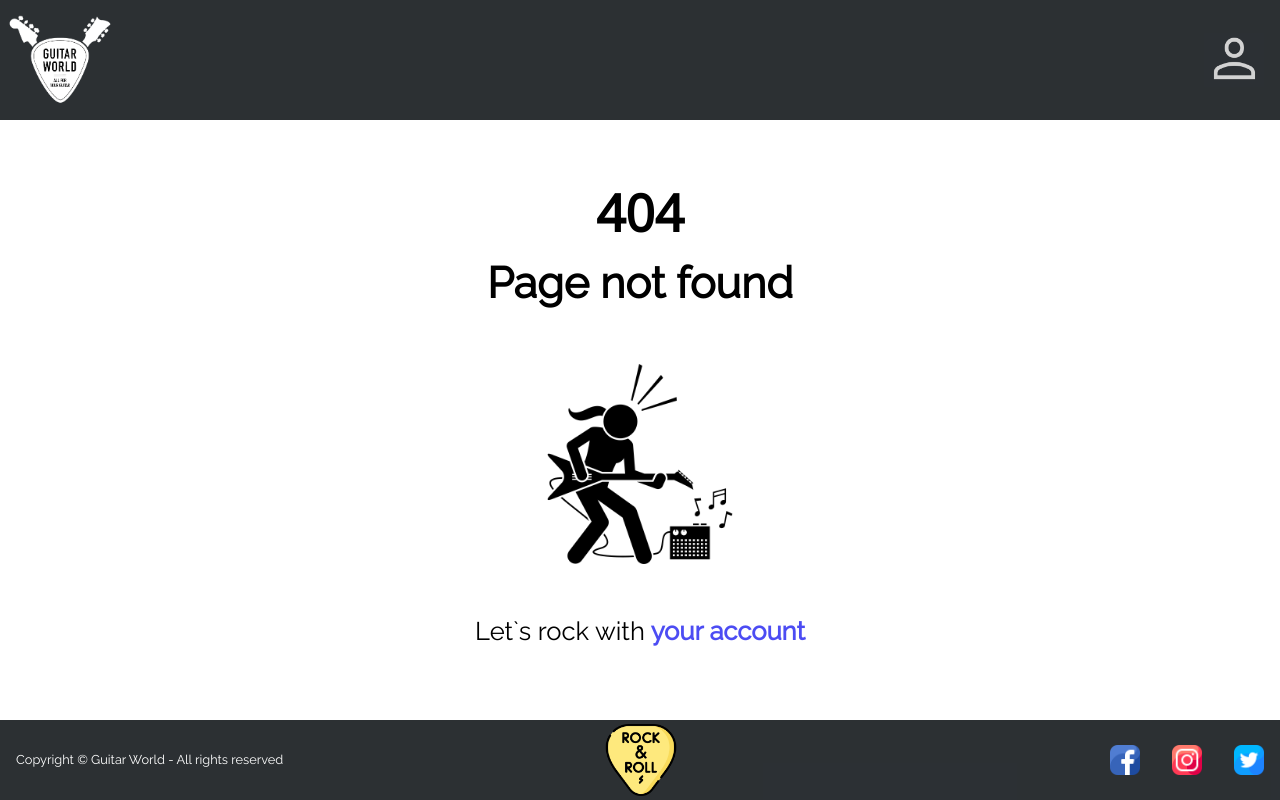
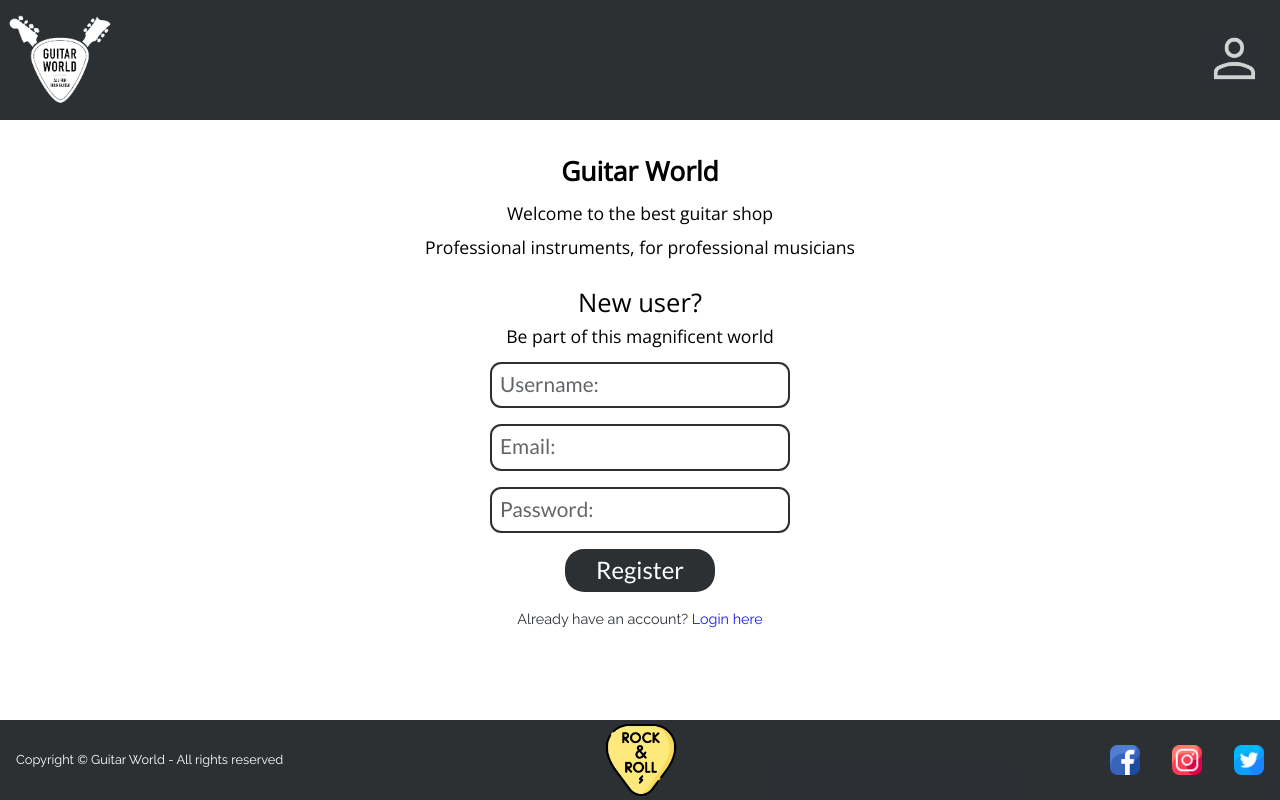
Before and after one commit to isdi-coders-2023/Leandro-Lupano-Final-Project-front-202301-mad, a React (Create React App) app: page /register in a window 1280 px wide. Before the commit this address had no page. Built offline with nearby package versions, Linux system fonts and the light colour scheme.

Commit message:
🚸 Change Home for Register

```diff
--- a/src/components/app.router/app.router.tsx
+++ b/src/components/app.router/app.router.tsx
@@ -4,20 +4,20 @@ import { linkOptions } from './link.options';
 import { NavOption, navMenuOptions } from './nav.menu.options';
 
 // Routes from the navigation menu:
-const Home = lazy(() => import('../home/home'));
+const Register = lazy(() => import('../register/register'));
 const Login = lazy(() => import('../login/login'));
 const Products = lazy(() => import('../products/products'));
 const MyGuitars = lazy(() => import('../myguitars/myguitars'));
 const About = lazy(() => import('../about/about'));
-// EXTRA TEMP. FUTURE ROUTE:const Users = lazy(() => import('../home/home'));
+// EXTRA TEMP. FUTURE ROUTE:const Users = lazy(() => import('../login/login'));
 const ErrorPage = lazy(() => import('../error.page/error.page'));
 
 // Routes from links:
 const GuitarDetails = lazy(() => import('../guitar.details/guitar.details'));
 const GuitarForm = lazy(() => import('../guitar.form/guitar.form'));
 const DeleteGuitar = lazy(() => import('../delete.guitar/delete.guitar'));
-// EXTRA TEMP. FUTURE ROUTE: const EditUser = lazy(() => import('../home/home'));
-// EXTRA TEMP. FUTURE ROUTE: const DeleteUser = lazy(() => import('../home/home'));
+// EXTRA TEMP. FUTURE ROUTE: const EditUser = lazy(() => import('../login/login'));
+// EXTRA TEMP. FUTURE ROUTE: const DeleteUser = lazy(() => import('../login/login'));
 
 export function AppRouter() {
   const navMenuOptionsArray: NavOption[] = navMenuOptions;
@@ -27,7 +27,7 @@ export function AppRouter() {
     <Suspense>
       <Routes>
         <Route path={'/'} element={<Login></Login>}></Route>
-        <Route path={'/home'} element={<Home></Home>}></Route>
+        <Route path={'/register'} element={<Register></Register>}></Route>
         <Route path={'/login'} element={<Login></Login>}></Route>
         <Route
           path={navMenuOptionsArray[0].path}
--- a/src/components/header/header.tsx
+++ b/src/components/header/header.tsx
@@ -6,7 +6,7 @@ export default function Header() {
   return (
     <header className={style.header}>
       <div className={style.headerLogo}>
-        <Link to="/home">
+        <Link to="/register">
           <img
             className={style.headerLogoImg}
             src="./images/guitar-world-logo-white-transparent.png"
--- a/src/components/login/login.tsx
+++ b/src/components/login/login.tsx
@@ -68,7 +68,7 @@ export default function Login() {
 
           <p className={style.loginBodyMessage}>
             New user?
-            <Link to="/home">
+            <Link to="/register">
               <span className={style.loginBodyMessageLink}>
                 {' '}
                 Create an account here
--- a/src/components/home/home.style.module.scss
+++ b/src/components/register/register.style.module.scss
@@ -1,17 +1,17 @@
-.home {
+.register {
   display: flex;
   flex-direction: column;
   gap: 1.5rem;
   padding: 2rem 1rem;
   min-height: 75vh;
 
-  .homeHeader {
+  .registerHeader {
     display: flex;
     flex-direction: column;
     gap: 0.5rem;
   }
 
-  .homeBody {
+  .registerBody {
     display: flex;
     flex-direction: column;
 
@@ -59,13 +59,13 @@
         background-color: rgb(116, 116, 116, 85%);
       }
 
-      .homeBodyFormLoginMessage {
+      .registerBodyFormLoginMessage {
         display: inline-block;
         font-family: 'Raleway', sans-serif;
         color: rgb(33, 37, 41, 95%);
         font-size: 0.9rem;
 
-        .homeBodyFormLoginMessageLink {
+        .registerBodyFormLoginMessageLink {
           color: rgb(0, 0, 238, 90%);
           cursor: pointer;
         }
@@ -73,11 +73,11 @@
     }
   }
 
-  .homeRegisterMessageHidden {
+  .registerRegisterMessageHidden {
     display: none;
   }
 
-  .homeRegisterMessage {
+  .registerRegisterMessage {
     display: inline-block;
     font-family: 'Lato', sans-serif;
     color: rgba(0, 86, 42, 0.95);
@@ -86,15 +86,15 @@
 }
 
 @media screen and (min-width: 600px) {
-  .home {
+  .register {
     align-items: center;
     font-size: 1.1rem;
 
-    .homeHeader {
+    .registerHeader {
       align-items: center;
     }
 
-    .homeBody {
+    .registerBody {
       align-items: center;
 
       h3 {
--- a/src/components/home/home.tsx
+++ b/src/components/register/register.tsx
@@ -5,9 +5,9 @@ import { useUsers } from '../../hooks/use.users';
 import { UserStructure } from '../../models/user';
 import { UsersApiRepo } from '../../services/repositories/users.api.repo';
 
-import style from './home.style.module.scss';
+import style from './register.style.module.scss';
 
-export default function Home() {
+export default function Register() {
   const userRepo = useMemo(() => new UsersApiRepo(), []);
 
   const { registerUser } = useUsers(userRepo);
@@ -40,18 +40,18 @@ export default function Home() {
   };
 
   return (
-    <section className={style.home}>
-      <div className={style.homeHeader}>
+    <section className={style.register}>
+      <div className={style.registerHeader}>
         <h2>Guitar World</h2>
         <p>Welcome to the best guitar shop</p>
         <p>Professional instruments, for professional musicians</p>
       </div>
 
-      <div className={style.homeBody}>
+      <div className={style.registerBody}>
         <h3>New user?</h3>
         <p>Be part of this magnificent world</p>
 
-        <div className={style.homeBodyForm}>
+        <div className={style.registerBodyForm}>
           <form onSubmit={handleSubmit}>
             <input
               type="text"
@@ -72,10 +72,10 @@ export default function Home() {
 
             <button type="submit">Register</button>
 
-            <p className={style.homeBodyFormLoginMessage}>
+            <p className={style.registerBodyFormLoginMessage}>
               Already have an account?
               <Link to="/login">
-                <span className={style.homeBodyFormLoginMessageLink}>
+                <span className={style.registerBodyFormLoginMessageLink}>
                   {' '}
                   Login here
                 </span>
@@ -88,8 +88,8 @@ export default function Home() {
       <p
         className={
           isRegister
-            ? style.homeRegisterMessage
-            : style.homeRegisterMessageHidden
+            ? style.registerRegisterMessage
+            : style.registerRegisterMessageHidden
         }
       >
         Registration completed successfully ✅
```
Also changed, not shown: 2 other files (tests, documents, lock files or other folders).
